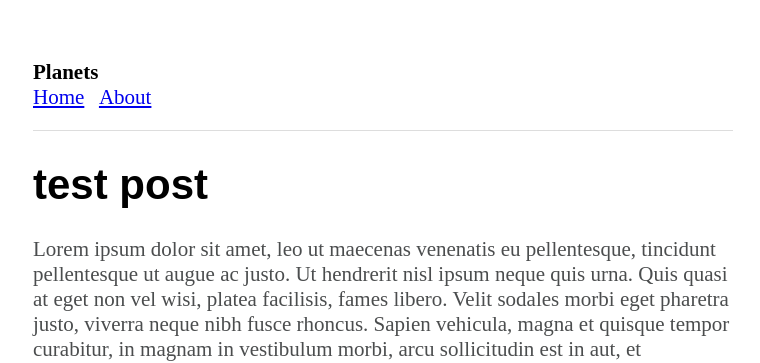
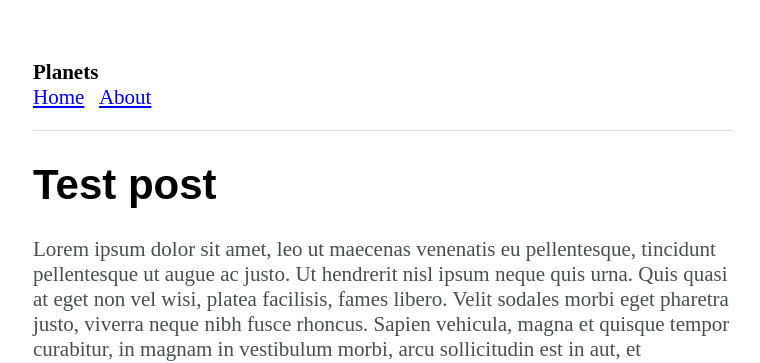
Before and after one commit to ffub/space-habitats, a Jekyll site: the page built from _posts/2016-07-24-test-post.markdown, in a window 1280 px wide. Shown: the top 363 px of the page, without its empty margins (257-1017 px from the left). Built offline with Jekyll 4.4.1, drawn with Linux system fonts in a browser that asks for light colours.

```diff
--- a/_posts/2016-07-24-test-post.markdown
+++ b/_posts/2016-07-24-test-post.markdown
@@ -1,5 +1,5 @@
 ---
-title: test post
+title: Test post
 date: 2016-07-24 20:52:00 +01:00
 ---
 
```
